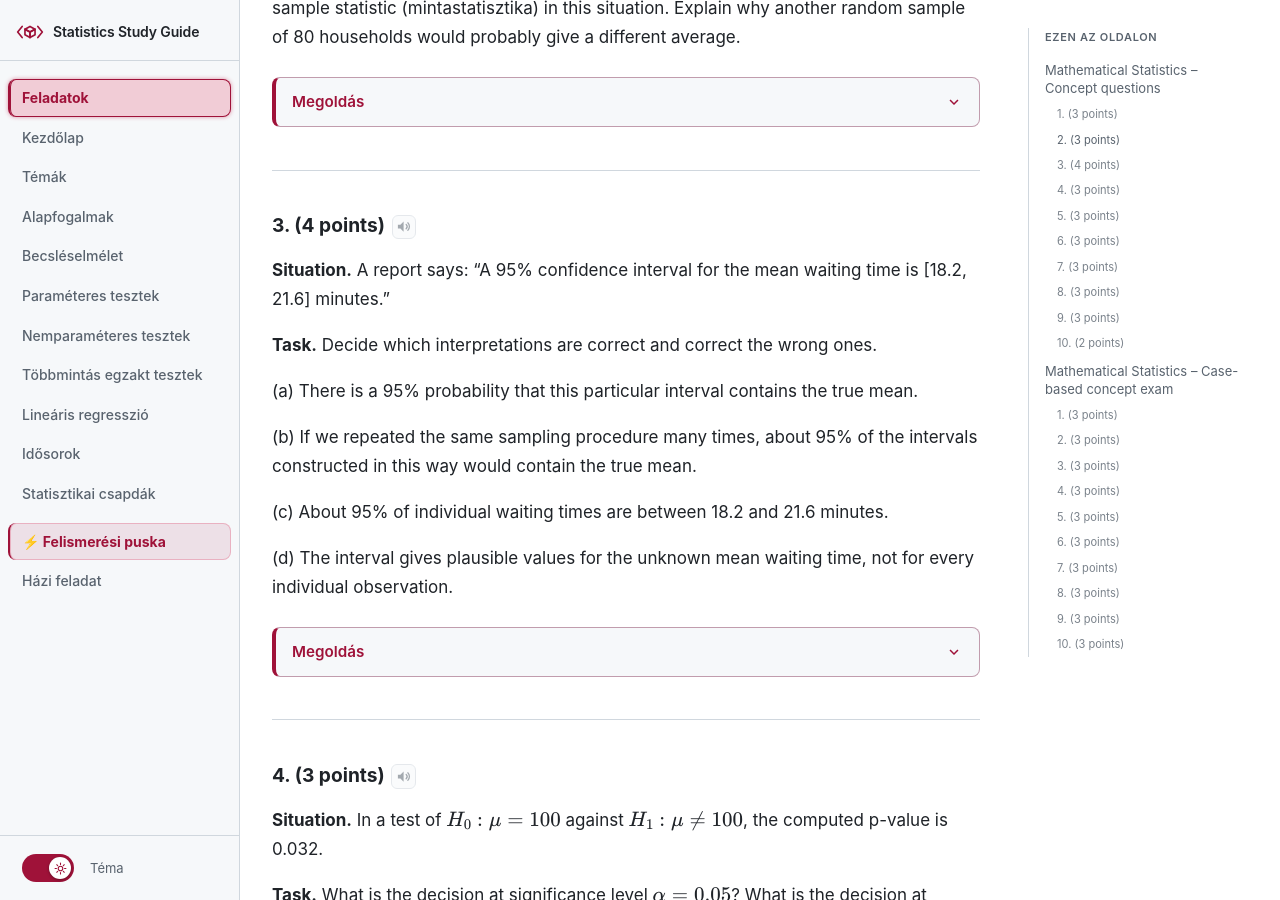
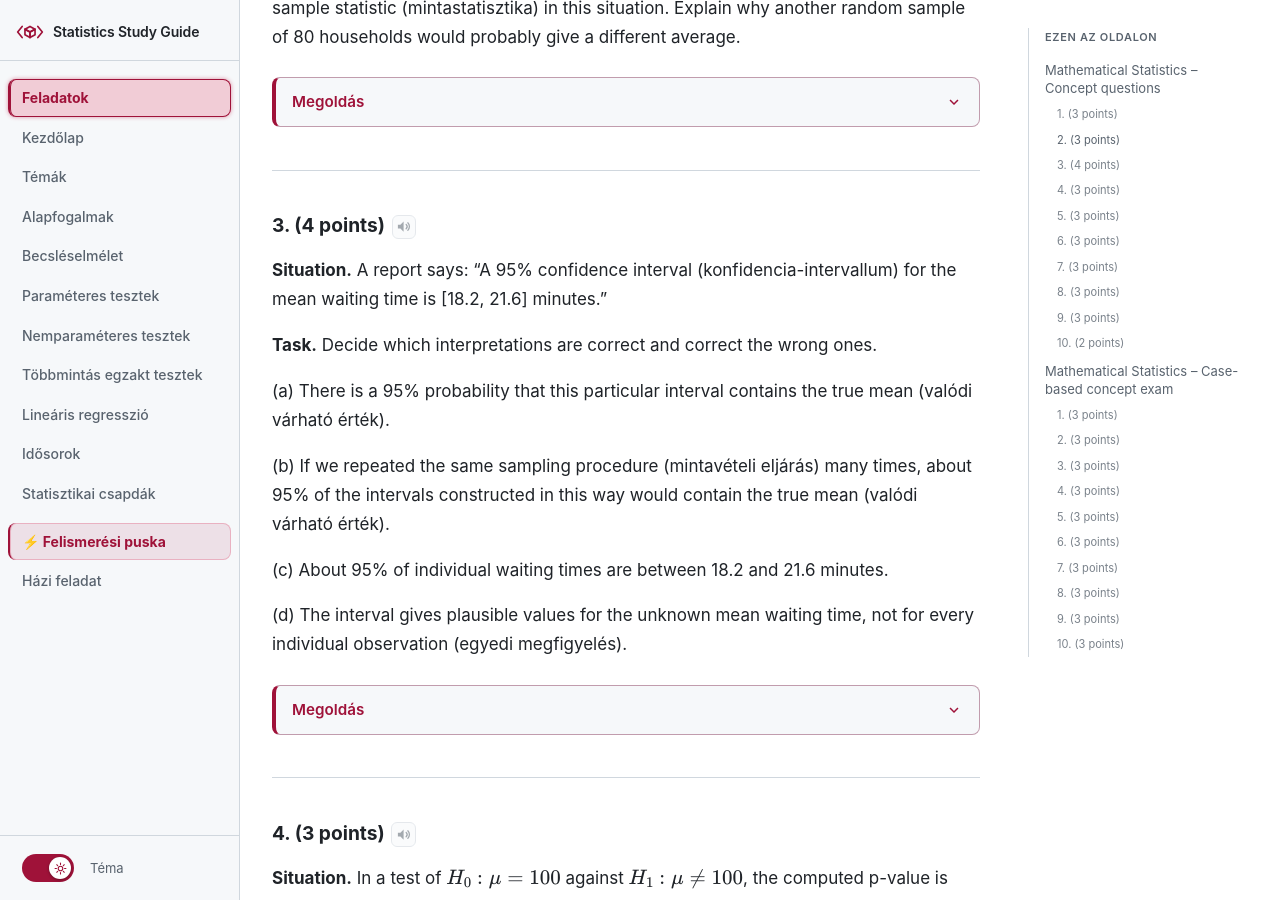
Before and after one commit to szappanka/stats-study, a Jekyll site: the page built from docs/feladatok.md, in a window 1280 px wide and 900 px high, scrolled down 974 px. Built offline with Jekyll 4.4.1, drawn with Linux system fonts in a browser that asks for light colours; part of the change alters nothing that is shown.

```diff
--- a/docs/feladatok.md
+++ b/docs/feladatok.md
@@ -46,24 +46,21 @@ title: Feladatok
 
 > **Distribution vs. populáció:** A *distribution* (eloszlás) a matematikai modellt jelenti — itt N(μ, σ²), amiből a megfigyelések származnak. A *populáció* az összes háztartást jelenti a valóságban. A μ paraméter mindkettőhöz kötődik: egyszerre az eloszlás várható értéke és a populáció tényleges átlagos fogyasztása.
 
-**Hogyan ismerjem fel:**
-Keywords to look for: *"parameter", "sample statistic", "random sample", "would give a different average"* → this is asking you to distinguish between a fixed population parameter (populációs paraméter) and a random sample statistic (mintastatisztika), and to explain sampling variability (mintavételi ingadozás).
-
 ---
 
-**Paraméter:**
-- μ — the true expected monthly electricity consumption of the entire population (all households)
-- It is fixed but unknown (rögzített, de ismeretlen)
-- It does not change from sample to sample
+**Paraméter (parameter):** egy olyan szám, amely a teljes populációt vagy a modellt jellemzi.
+- μ — a háztartások valódi várható havi villamosenergia-fogyasztása (a teljes populációban)
+- Rögzített, de ismeretlen (fixed but unknown)
+- Mintáról mintára nem változik
 
-**Sample statistic (mintastatisztika):**
-- X̄ = 236 kWh — the sample mean computed from the 80 sampled households
-- It is known but random (ismert, de véletlen) — it is only an estimate of μ
+**Mintastatisztika (sample statistic):** egy olyan szám, amelyet a mintából számítunk ki, és a paraméter becslésére szolgál.
+- X̄ = 236 kWh — a 80 háztartásból számított mintaátlag
+- Ismert, de véletlen (known but random) — csak μ becslése
 
-**Why would another sample give a different average (miért adna más átlagot egy másik minta):**
-- Different households would be selected, each with their own consumption
-- The sample mean fluctuates from sample to sample — this is called sampling variability (mintavételi ingadozás)
-- The parameter μ stays fixed, but the statistic X̄ is random before the data are observed
+**Miért adna más átlagot egy másik minta:**
+- Különböző háztartások kerülnének a mintába, mindegyik a saját fogyasztásával
+- A mintaátlag mintáról mintára ingadozik — ezt nevezzük mintavételi ingadozásnak (sampling variability)
+- A μ paraméter rögzített marad, de az X̄ statisztika véletlen az adatok megfigyelése előtt
 
 </details>
 
@@ -71,17 +68,17 @@ Keywords to look for: *"parameter", "sample statistic", "random sample", "would
 
 ### 3. (4 points)
 
-**Situation.** A report says: "A 95% confidence interval for the mean waiting time is [18.2, 21.6] minutes."
+**Situation.** A report says: "A 95% confidence interval (konfidencia-intervallum) for the mean waiting time is [18.2, 21.6] minutes."
 
 **Task.** Decide which interpretations are correct and correct the wrong ones.
 
-(a) There is a 95% probability that this particular interval contains the true mean.
+(a) There is a 95% probability that this particular interval contains the true mean (valódi várható érték).
 
-(b) If we repeated the same sampling procedure many times, about 95% of the intervals constructed in this way would contain the true mean.
+(b) If we repeated the same sampling procedure (mintavételi eljárás) many times, about 95% of the intervals constructed in this way would contain the true mean (valódi várható érték).
 
 (c) About 95% of individual waiting times are between 18.2 and 21.6 minutes.
 
-(d) The interval gives plausible values for the unknown mean waiting time, not for every individual observation.
+(d) The interval gives plausible values for the unknown mean waiting time, not for every individual observation (egyedi megfigyelés).
 
 <details class="solution" markdown="1">
 
```
